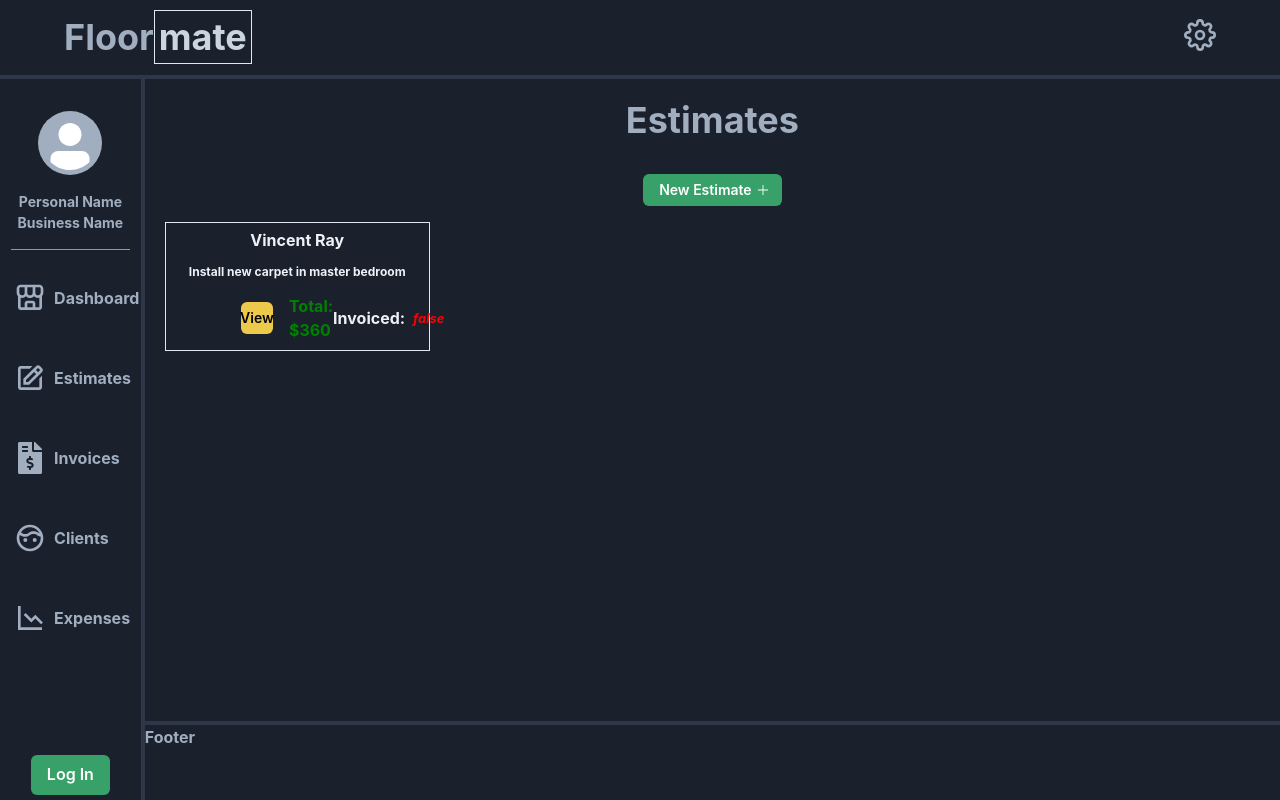
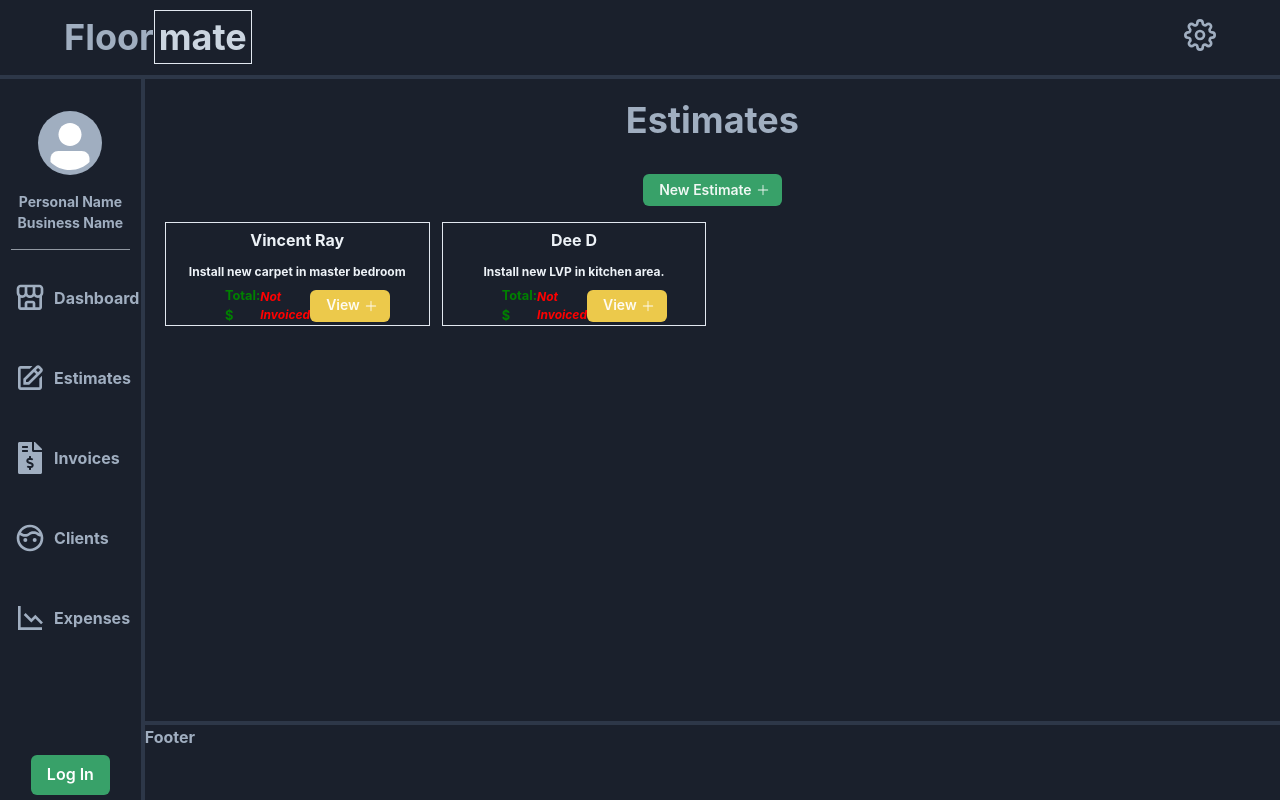
Before and after one commit to AnthonyJRay/floormate, a React (Vite) app: page /estimates in a window 1280 px wide. Built offline with nearby package versions, Linux system fonts and the light colour scheme.

Commit message:
Changing structure of Estimates. Fixing state issues and getting inputs to work properly. Estimates View and New Estimate buttons both open the estimate form modal.

```diff
--- a/src/components/estimates/EstimatesBody.jsx
+++ b/src/components/estimates/EstimatesBody.jsx
@@ -1,6 +1,13 @@
 import { Heading, Text, Button, Flex, GridItem, Box } from "@chakra-ui/react";
 
-export default function EstimatesBody(props) {
+import NewEstimate from "../estimates/NewEstimate";
+
+export default function EstimatesBody({
+  name = "Client Name",
+  description = "Job Description",
+  total = "Estimate total",
+  invoiced = false,
+}) {
   return (
     <GridItem border="1px" borderColor="gray.200">
       <Flex
@@ -10,10 +17,10 @@ export default function EstimatesBody(props) {
         height="100%"
       >
         <Heading size="sm" m={".5rem"}>
-          {props.name}
+          {name}
         </Heading>
         <Text fontSize="xs" textAlign={"center"} m="5px">
-          {props.description}
+          {description}
         </Text>
         <Flex
           width={["80%", "70%", "55%"]}
@@ -21,22 +28,22 @@ export default function EstimatesBody(props) {
           justifyContent={["space-between"]}
           alignItems="center"
         >
-          <Button
-            size="sm"
-            colorScheme="yellow"
-            m={"1rem"}
-            onClick={() => console.log("View Button: Works!")}
-          >
-            View
-          </Button>
+          <Text color="green" fontSize={".8rem"}>{`Total: $${total}`}</Text>
+          <Box display={"flex"} alignItems={"center"}>
+            {invoiced ? (
+              <Text color={"green"} fontSize={".75rem"} fontStyle={"italic"}>
+                Invoiced
+              </Text>
+            ) : (
+              <Text color={"red"} fontSize={".75rem"} fontStyle={"italic"}>
+                Not Invoiced
+              </Text>
+            )}
+          </Box>
 
-          <Text color="green">{`Total: $${props.total}`}</Text>
-          <Box display={"flex"} alignItems={"center"}>
-            <Text pr={2}>Invoiced:</Text>
-            <Text color="red" fontSize={".8rem"} fontStyle={"italic"}>
-              false
-            </Text>
-          </Box>
+          {/* NewEstimate should be changed to "EsimateForm." */}
+          {/* If it's not going to be used only for "new" estiamtes but also to "edit" existing ones. */}
+          <NewEstimate btnText={"View"} btnColor={"yellow"} />
         </Flex>
       </Flex>
     </GridItem>
--- a/src/components/estimates/NewEstimate.jsx
+++ b/src/components/estimates/NewEstimate.jsx
@@ -65,9 +65,6 @@ export default function NewEstimate(props) {
   const { isOpen, onOpen, onClose } = useDisclosure();
 
   const [estimateFormData, setEstimateFormData] = useState(initialEstimateForm);
-  console.log(props);
-  // Get Client information
-  // const handleClientInfo = () => {};
 
   // Qty Input
   const handleQtyInput = (e, id) => {
@@ -177,7 +174,12 @@ export default function NewEstimate(props) {
 
   return (
     <Box>
-      <Button onClick={onOpen} size={"sm"} colorScheme="green">
+      <Button
+        onClick={onOpen}
+        size={"sm"}
+        colorScheme={props.btnColor}
+        color={"whiteAlpha.900"}
+      >
         <Text p={1}>{props.btnText}</Text>
         <Icon as={BsPlusLg} />
       </Button>
--- a/src/pages/Estimates.jsx
+++ b/src/pages/Estimates.jsx
@@ -41,7 +41,26 @@ export default function Estimates() {
           description: "Install new carpet in master bedroom",
           quantity: "40",
           rate: "9.00",
-          total: "360",
+          total: "",
+        },
+      ],
+      invoiced: false,
+    },
+    {
+      client: {
+        name: "Dee D",
+        address: "555 S Cherry Dr",
+        phone: "123 777 5555",
+        email: "deeD@example.com",
+      },
+      estimateDate: "03/22/22",
+      lineItems: [
+        {
+          name: "Install LVP",
+          description: "Install new LVP in kitchen area.",
+          quantity: "300",
+          rate: "2.00",
+          total: "",
         },
       ],
       invoiced: false,
@@ -55,7 +74,7 @@ export default function Estimates() {
           <Heading size={"xl"} pb={"2rem"}>
             Estimates
           </Heading>
-          <NewEstimate btnText={"New Estimate"} />
+          <NewEstimate btnText={"New Estimate"} btnColor={"green"} />
         </Box>
 
         <Grid
@@ -70,7 +89,6 @@ export default function Estimates() {
           pt={"1rem"}
         >
           {estimateData.map((estimate, i) => {
-            console.dir(estimate);
             return (
               <EstimatesBody
                 key={i}
@@ -78,6 +96,7 @@ export default function Estimates() {
                 description={estimate.lineItems[0].description}
                 price={estimate.client.price}
                 total={estimate.lineItems[0].total}
+                invoiced={estimate.invoiced}
               />
             );
           })}
```
